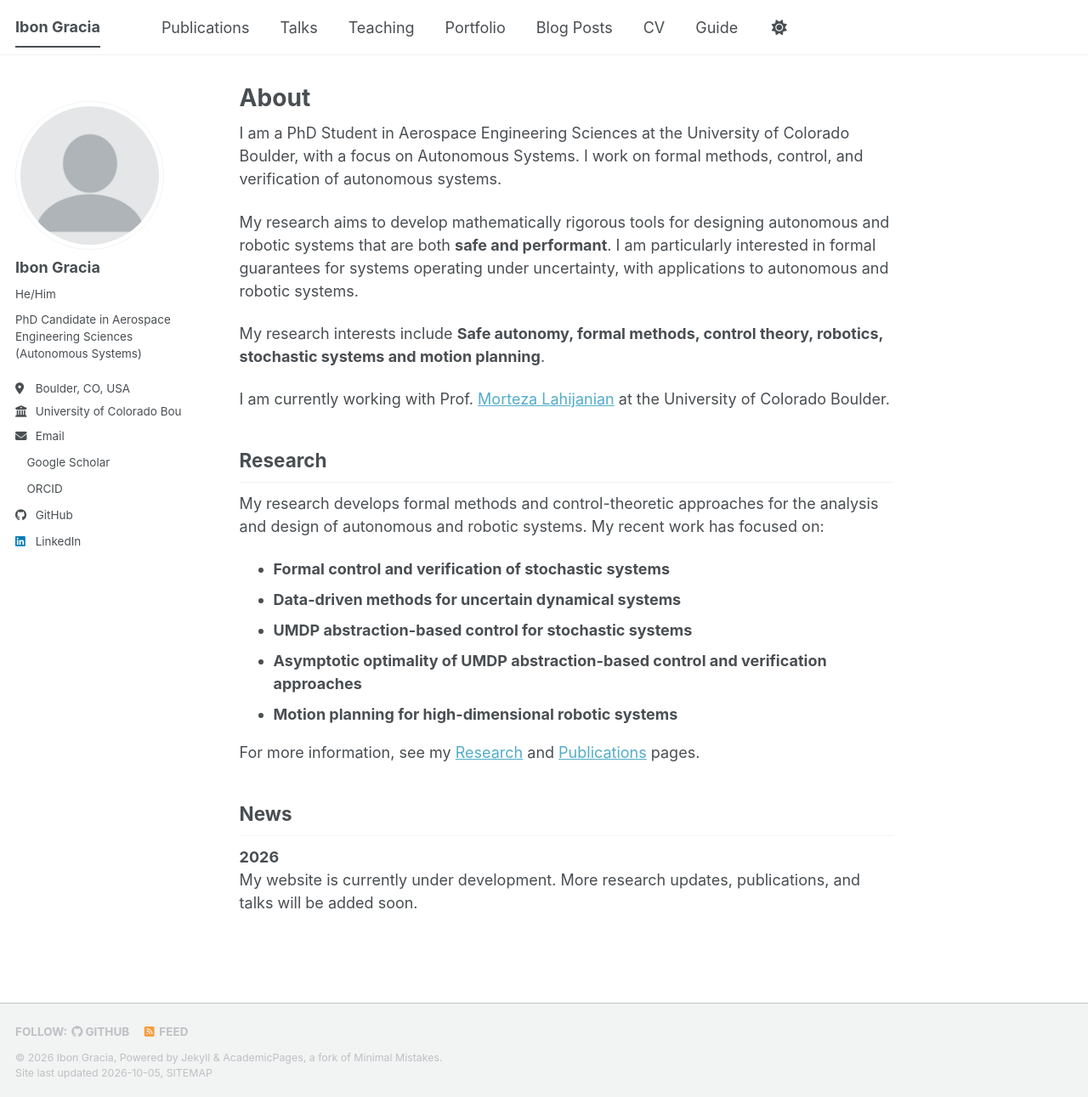
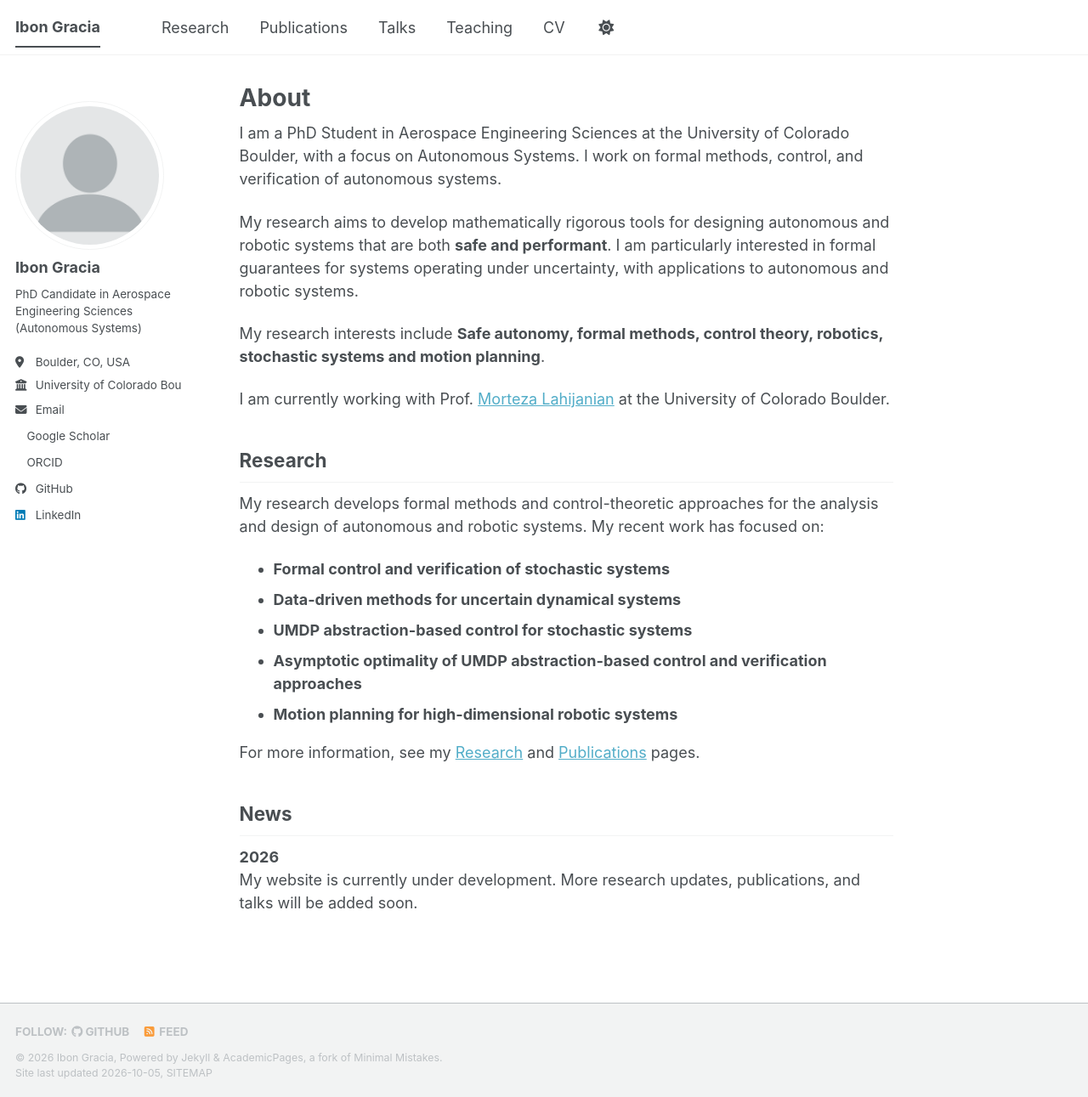
Before and after one commit to igraciamerino/igraciamerino.github.io, a Jekyll site: the page built from _pages/about.md, in a window 1280 px wide and 1291 px high. Shown: the whole window at 85% size. Built offline with Jekyll 4.4.1, drawn with Linux system fonts in a browser that asks for light colours; a style sheet for code colours, icons or effects is not loaded; part of the change alters nothing that is shown.

Commit message:
Fix homepage and navigation

```diff
--- a/_config.yml
+++ b/_config.yml
@@ -24,13 +24,33 @@ repository               : "igraciamerino/igraciamerino.github.io"
 author:
   avatar           : "profile.png"
   name             : "Ibon Gracia"
-  pronouns         : "He/Him"
+  pronouns         :
   bio              : "PhD Candidate in Aerospace Engineering Sciences (Autonomous Systems)"
   location         : "Boulder, CO, USA"
   employer         : "University of Colorado Boulder"
   uri              :
   email            : "ibon.gracia@colorado.edu"
 
+  # Academic websites
+  academia         :
+  arxiv            :
+  googlescholar    : "https://scholar.google.com/citations?user=PS_CX0AAAAAJ"
+  inspire-hep      :
+  impactstory      :
+  orcid            :
+  semantic         :
+  ssrn             :
+  pubmed           :
+  researchgate     :
+  scopus           :
+  zotero           :
+
+  # Repositories and software development
+  github           : "igraciamerino"
+
+  # Social media
+  bluesky          :
+  linkedin         :
   # Academic websites
   academia         : # URL
   arxiv            : # URL - Update with the correct link to your profile
--- a/_data/navigation.yml
+++ b/_data/navigation.yml
@@ -8,6 +8,9 @@
 #      Markdown formatted page while the second is generated using JSON.
 
 main:
+  - title: "Research"
+    url: /research/
+
   - title: "Publications"
     url: /publications/
 
@@ -17,17 +20,5 @@ main:
   - title: "Teaching"
     url: /teaching/
 
-  - title: "Portfolio"
-    url: /portfolio/
-
-  - title: "Blog Posts"
-    url: /year-archive/
-
   - title: "CV"
     url: /cv/
-
-  # - title: "CV"
-  #   url: /cv-json/
-
-  - title: "Guide"
-    url: /markdown/
```
